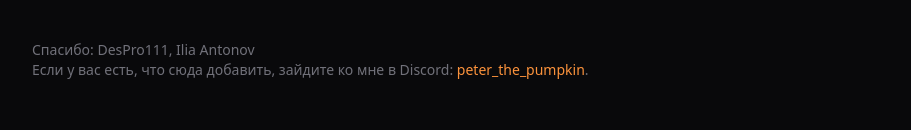
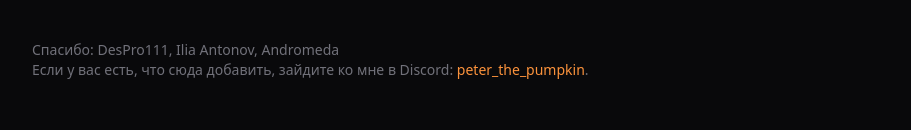
Before and after one commit to PumpkinQuest/pumpkin, a Next.js app: page /lss/datasets in a window 1280 px wide. Shown: the part 483-613 px from the top of the page, without its empty margins (184-1095 px from the left). Built offline with nearby package versions, Linux system fonts and the light colour scheme.

Commit message:
new contributor

```diff
--- a/modules/lss/datasets/constants.ts
+++ b/modules/lss/datasets/constants.ts
@@ -7,7 +7,7 @@ export interface DatasetFile {
   path: string;
 }
 
-export const CONTRIBUTORS = ["DesPro111", "Ilia Antonov"];
+export const CONTRIBUTORS = ["DesPro111", "Ilia Antonov", "Andromeda"];
 
 // Dataset JSON files are hosted on mana.pumpkin.quest rather than committed into this
 // (public GitHub Pages) repo.
```
